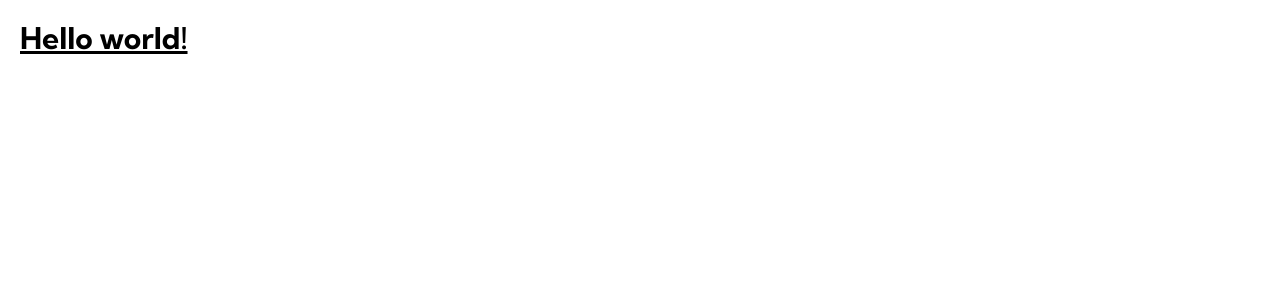
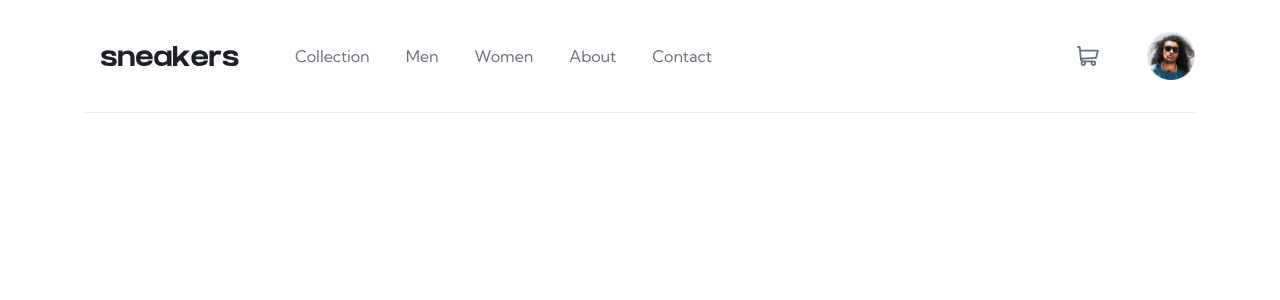
Before and after one commit to zetmosoma10/ecommerce-product-page, a React (Vite) app: page / in a window 1280 px wide. Shown: the top 300 px of the page. Built offline with nearby package versions, Linux system fonts and the light colour scheme.

Commit message:
build Navbar

```diff
--- a/src/App.tsx
+++ b/src/App.tsx
@@ -1,3 +1,9 @@
+import NavBar from "./components/NavBar";
+
 export default function App() {
-  return <h1 className=" m-5 text-3xl font-bold   underline">Hello world!</h1>;
+  return (
+    <>
+      <NavBar />
+    </>
+  );
 }
--- /dev/null
+++ b/src/components/NavBar.tsx
@@ -0,0 +1,38 @@
+import humburger from "../assets/icon-menu.svg";
+import logo from "../assets/logo.svg";
+import cartIcon from "../assets/icon-cart.svg";
+import avatar from "../assets/image-avatar.png";
+
+const menuLinkList = ["Collection", "Men", "Women", "About", "Contact"];
+
+const NavBar = () => {
+  return (
+    <nav className="flex items-center justify-between border-b max-container max-[920px]:py-5 max-[920px]:border-none">
+      <div className="flex items-center">
+        <img
+          className="cursor-pointer min-[920px]:hidden"
+          src={humburger}
+          alt="humburger icon"
+        />
+        <img className="ml-4 mr-14 cursor-pointer" src={logo} alt="logo" />
+        <ul className="flex items-center space-x-9   max-[920px]:hidden">
+          {menuLinkList.map((link) => (
+            <li
+              className="text-[#69707D] hover:text-[#1D2026] hover:border-b-2 border-[#FF7E1B]
+                min-[920px]:py-11 cursor-pointer"
+              key={link}
+            >
+              {link}
+            </li>
+          ))}
+        </ul>
+      </div>
+      <div className="flex items-center space-x-12">
+        <img className="cursor-pointer" src={cartIcon} alt="" />
+        <img className="w-12 h-12" src={avatar} alt="" />
+      </div>
+    </nav>
+  );
+};
+
+export default NavBar;
--- a/src/index.css
+++ b/src/index.css
@@ -9,3 +9,9 @@
     font-family: "Kumbh Sans", "sans-serif";
   }
 }
+
+@layer components {
+  .max-container {
+    @apply mx-auto w-[90%] max-w-[1110px];
+  }
+}
--- a/tailwind.config.js
+++ b/tailwind.config.js
@@ -6,7 +6,3 @@ export default {
   },
   plugins: ["prettier-plugin-tailwindcss"],
 };
-
-// fontFamily: {
-//   kumbh: ["Kumbh Sans", "sans-serif"],
-// },
```
